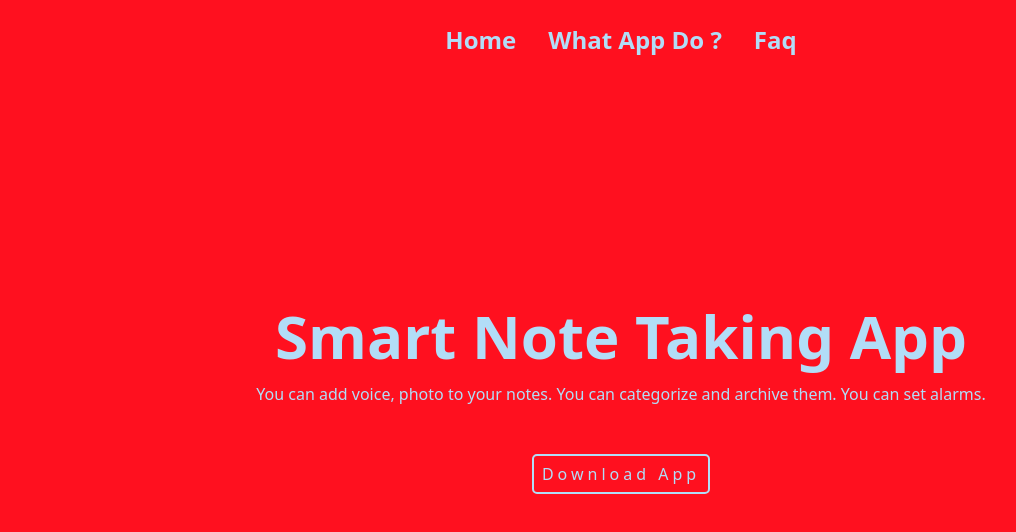
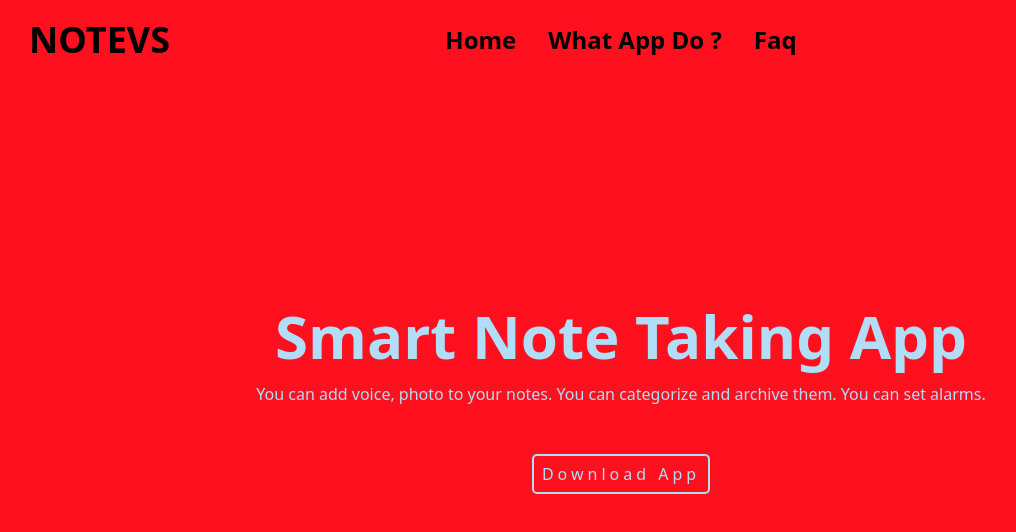
Before and after one commit to vedatsozen/notevs, a plain HTML site: page index.html in a window 1280 px wide. Shown: the top 532 px of the page, without its empty margins (19-1035 px from the left). Drawn offline with nearby package versions, Linux system fonts and the light colour scheme.

Commit message:
Add files via upload

```diff
--- a/index.html
+++ b/index.html
@@ -11,10 +11,13 @@
 
 <body class="max-w-screen overflow-x-hidden">
 
-<nav class="text-2xl font-bold hidden fixed top-0 left-0 h-20 w-screen md:flex flex-row justify-center items-center gap-8">
+<nav class="text-2xl font-bold hidden fixed top-0 left-0 h-20 w-screen md:flex flex-row justify-center items-center">
+  <h1 class="mr-auto ml-12 text-4xl">NOTEVS</h1>
+  <div class="absolute left-1/2 -translate-x-1/2 flex flex-row justify-center items-center gap-8">
   <a href="#">Home</a>
   <a href="#whatappdo">What App Do ?</a>
   <a href="#faq">Faq</a>
+  </div>
 </nav>
 
 <header class="h-screen w-screen flex justify-center items-center">
```
